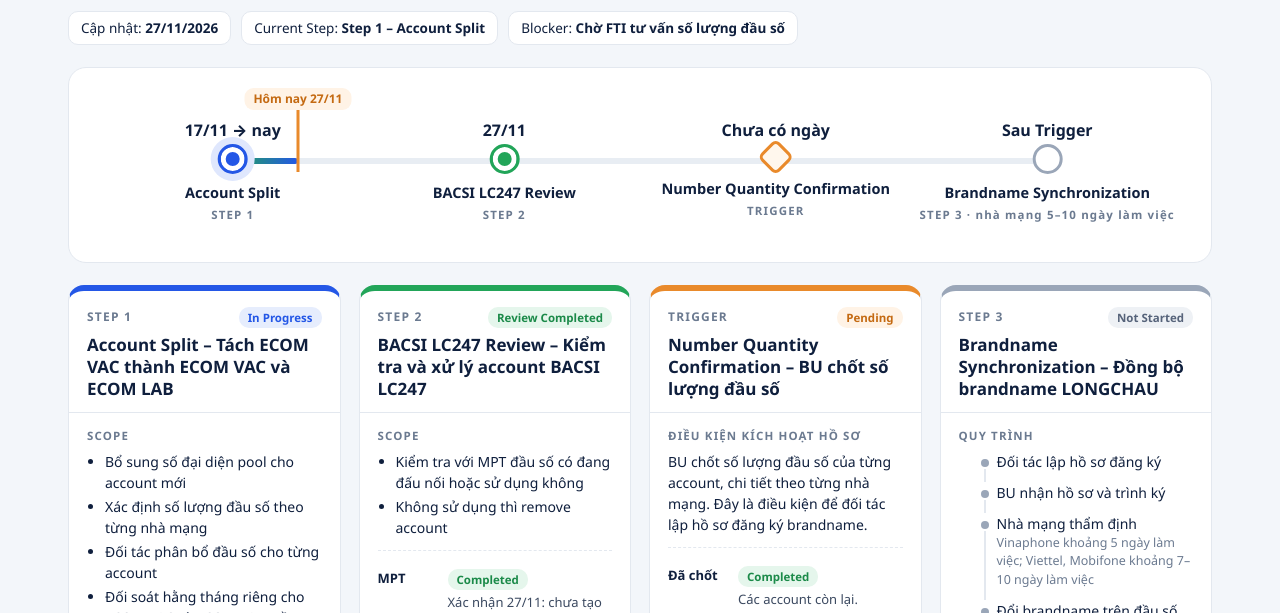
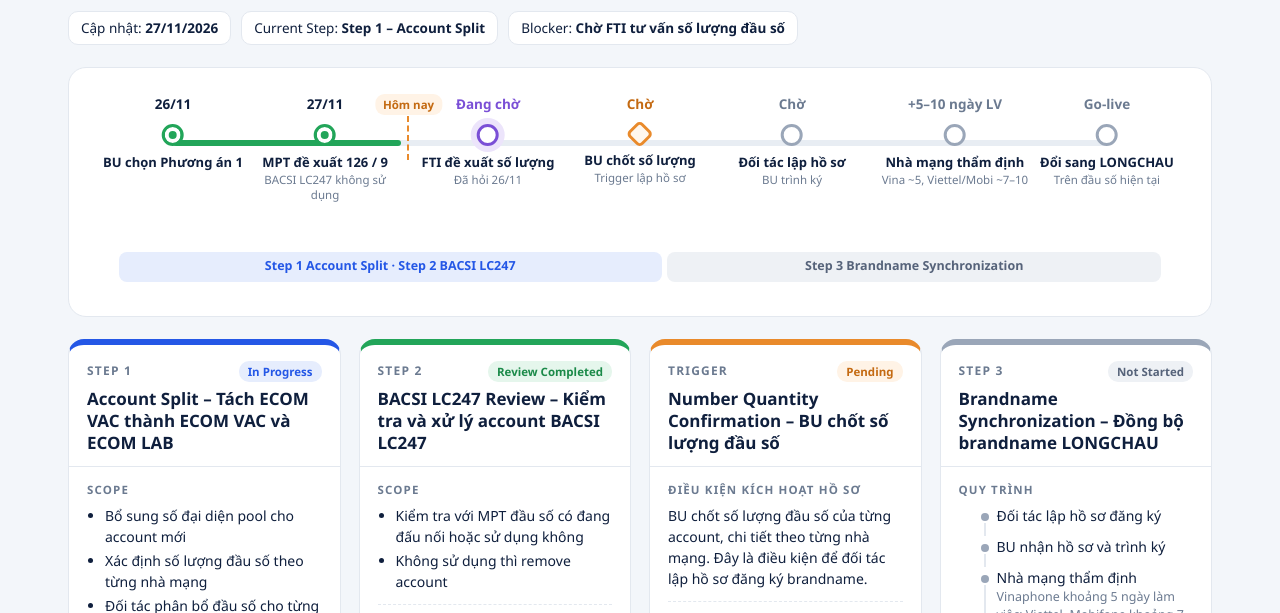
Before and after one commit to brandname-sync/brandname-sync.github.io, a plain HTML site: page index.html in a window 1280 px wide. Shown: the part 164-777 px from the top of the page. Drawn offline with Linux system fonts and the light colour scheme.

Commit message:
Redesign timeline: milestones as events, steps as bands

```diff
--- a/index.html
+++ b/index.html
@@ -68,6 +68,24 @@ h1{font-size:34px;margin:4px 0 6px;letter-spacing:-.01em}
 .tl{min-width:580px}
 @media(max-width:800px){.nd .t{font-size:13px}.nd .dt{font-size:14px}.nd .k{font-size:10.5px}}
 @media(max-width:1000px){.grid4,.steps{grid-template-columns:1fr}}
+.t2{position:relative;height:196px;min-width:820px}
+.t2rail{position:absolute;top:46px;left:7%;right:7%;height:6px;border-radius:3px;background:#e8edf3}
+.t2fill{position:absolute;top:46px;left:7%;height:6px;border-radius:3px;background:var(--green)}
+.t2n{position:absolute;top:0;transform:translateX(-50%);text-align:center;width:13.5%}
+.t2d{font-size:13.5px;font-weight:800;height:22px;white-space:nowrap}
+.t2o{width:22px;height:22px;border-radius:50%;margin:8px auto 8px;background:#fff;border:3px solid var(--grey)}
+.t2n.done .t2o{border-color:var(--green);background:var(--green);box-shadow:inset 0 0 0 4px #fff}
+.t2n.next .t2o{border-color:var(--purple);box-shadow:0 0 0 6px #ece4fb}
+.t2n.next .t2d{color:var(--purple)}
+.t2n.trg .t2o{border-radius:5px;transform:rotate(45deg);width:20px;height:20px;border-color:var(--orange);background:#fff7ed}
+.t2n.trg .t2d{color:#c46a12}
+.t2n.plan .t2d{color:var(--muted)}
+.t2t{font-size:13px;font-weight:700;line-height:1.3}
+.t2s{font-size:11.5px;color:var(--muted);line-height:1.3;margin-top:2px}
+.t2today{position:absolute;top:22px;height:44px;width:2px;border-left:2px dashed var(--orange)}
+.t2today span{position:absolute;top:-22px;left:50%;transform:translateX(-50%);background:#fff3e6;color:#c46a12;font-weight:700;font-size:11.5px;padding:2px 8px;border-radius:9px;white-space:nowrap}
+.t2band{position:absolute;top:158px;height:30px;border-radius:8px;font-size:12.5px;font-weight:700;display:flex;align-items:center;justify-content:center}
+.t2band.b1{background:#e6edfd;color:var(--blue)}.t2band.b3{background:#eef1f5;color:#56637a}
 </style>
 </head>
 <body>
@@ -82,13 +100,18 @@ h1{font-size:34px;margin:4px 0 6px;letter-spacing:-.01em}
   </div>
 
   <div class="panel mt tlwrap">
-    <div class="tl">
-      <div class="rail"></div><div class="fill" style="top:50px;width:6%"></div>
-      <div class="todayl"></div><div class="today">Hôm nay 27/11</div>
-      <div class="nd cur" style="left:12.5%"><div class="dt">17/11 → nay</div><div class="o"></div><div class="t">Account Split</div><div class="k">STEP 1</div></div>
-      <div class="nd done" style="left:37.5%"><div class="dt">27/11</div><div class="o"></div><div class="t">BACSI LC247 Review</div><div class="k">STEP 2</div></div>
-      <div class="nd trg" style="left:62.5%"><div class="dt">Chưa có ngày</div><div class="o"></div><div class="t">Number Quantity Confirmation</div><div class="k">TRIGGER</div></div>
-      <div class="nd" style="left:87.5%"><div class="dt">Sau Trigger</div><div class="o"></div><div class="t">Brandname Synchronization</div><div class="k">STEP 3 · nhà mạng 5–10 ngày làm việc</div></div>
+    <div class="t2">
+      <div class="t2rail"></div><div class="t2fill" style="width:21%"></div>
+      <div class="t2today" style="left:28.5%"><span>Hôm nay</span></div>
+      <div class="t2n done" style="left:7%"><div class="t2d">26/11</div><div class="t2o"></div><div class="t2t">BU chọn Phương án 1</div></div>
+      <div class="t2n done" style="left:21%"><div class="t2d">27/11</div><div class="t2o"></div><div class="t2t">MPT đề xuất 126 / 9</div><div class="t2s">BACSI LC247 không sử dụng</div></div>
+      <div class="t2n next" style="left:36%"><div class="t2d">Đang chờ</div><div class="t2o"></div><div class="t2t">FTI đề xuất số lượng</div><div class="t2s">Đã hỏi 26/11</div></div>
+      <div class="t2n trg" style="left:50%"><div class="t2d">Chờ</div><div class="t2o"></div><div class="t2t">BU chốt số lượng</div><div class="t2s">Trigger lập hồ sơ</div></div>
+      <div class="t2n plan" style="left:64%"><div class="t2d">Chờ</div><div class="t2o"></div><div class="t2t">Đối tác lập hồ sơ</div><div class="t2s">BU trình ký</div></div>
+      <div class="t2n plan" style="left:79%"><div class="t2d">+5–10 ngày LV</div><div class="t2o"></div><div class="t2t">Nhà mạng thẩm định</div><div class="t2s">Vina ~5, Viettel/Mobi ~7–10</div></div>
+      <div class="t2n plan" style="left:93%"><div class="t2d">Go-live</div><div class="t2o"></div><div class="t2t">Đổi sang LONGCHAU</div><div class="t2s">Trên đầu số hiện tại</div></div>
+      <div class="t2band b1" style="left:2%;width:50%">Step 1 Account Split · Step 2 BACSI LC247</div>
+      <div class="t2band b3" style="left:52.5%;width:45.5%">Step 3 Brandname Synchronization</div>
     </div>
   </div>
 
```
